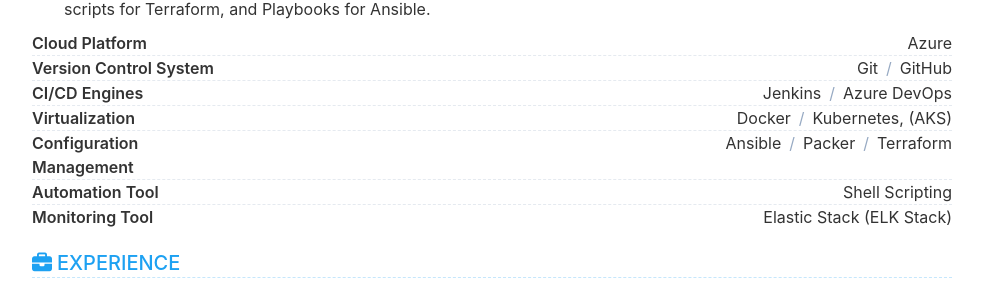
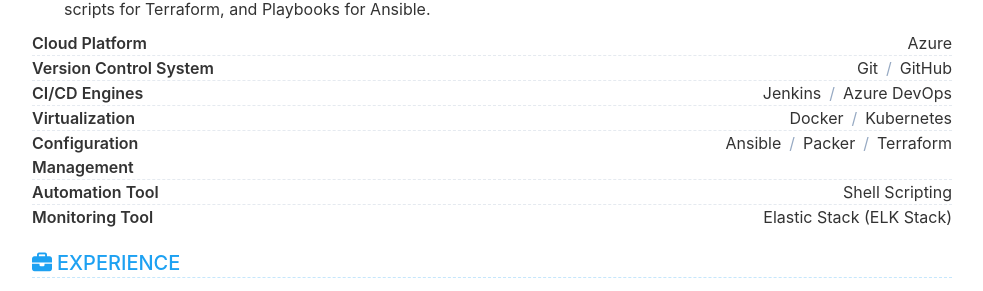
Before and after one commit to Raskinn/Resume, a Jekyll site: the page built from index.html, in a window 1280 px wide and 900 px high, scrolled down 719 px. Shown: the part 152-443 px from the top of the window, without its empty margins (148-1131 px from the left). Built offline with Jekyll 4.4.1, drawn with Linux system fonts in a browser that asks for light colours.

Commit message:
added changes

```diff
--- a/_data/data.yml
+++ b/_data/data.yml
@@ -226,7 +226,7 @@ skill:
     - name:	Virtualization
       item:
         - Docker
-        - Kubernetes, (AKS)
+        - Kubernetes
 
     - name: Configuration Management
       item:
```
